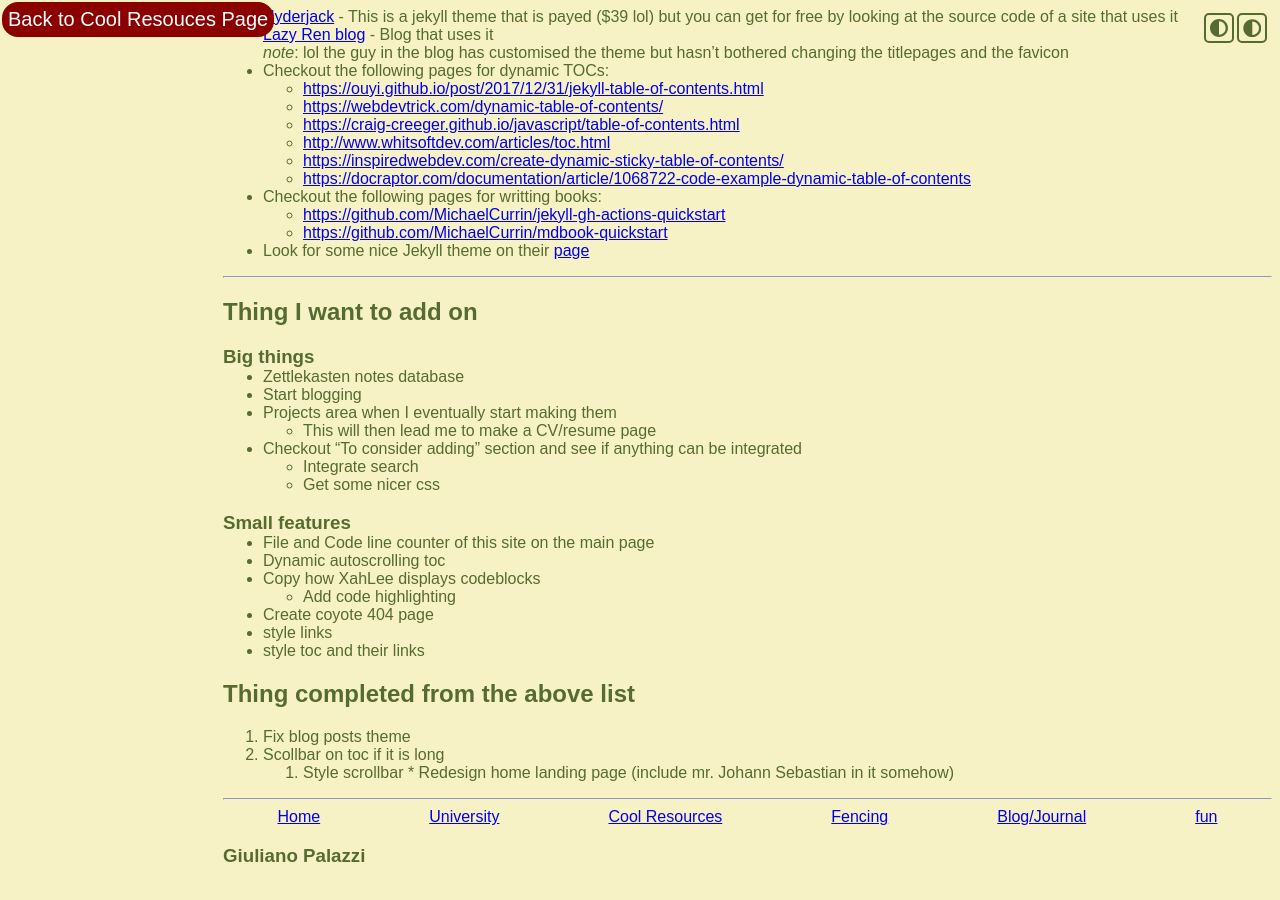
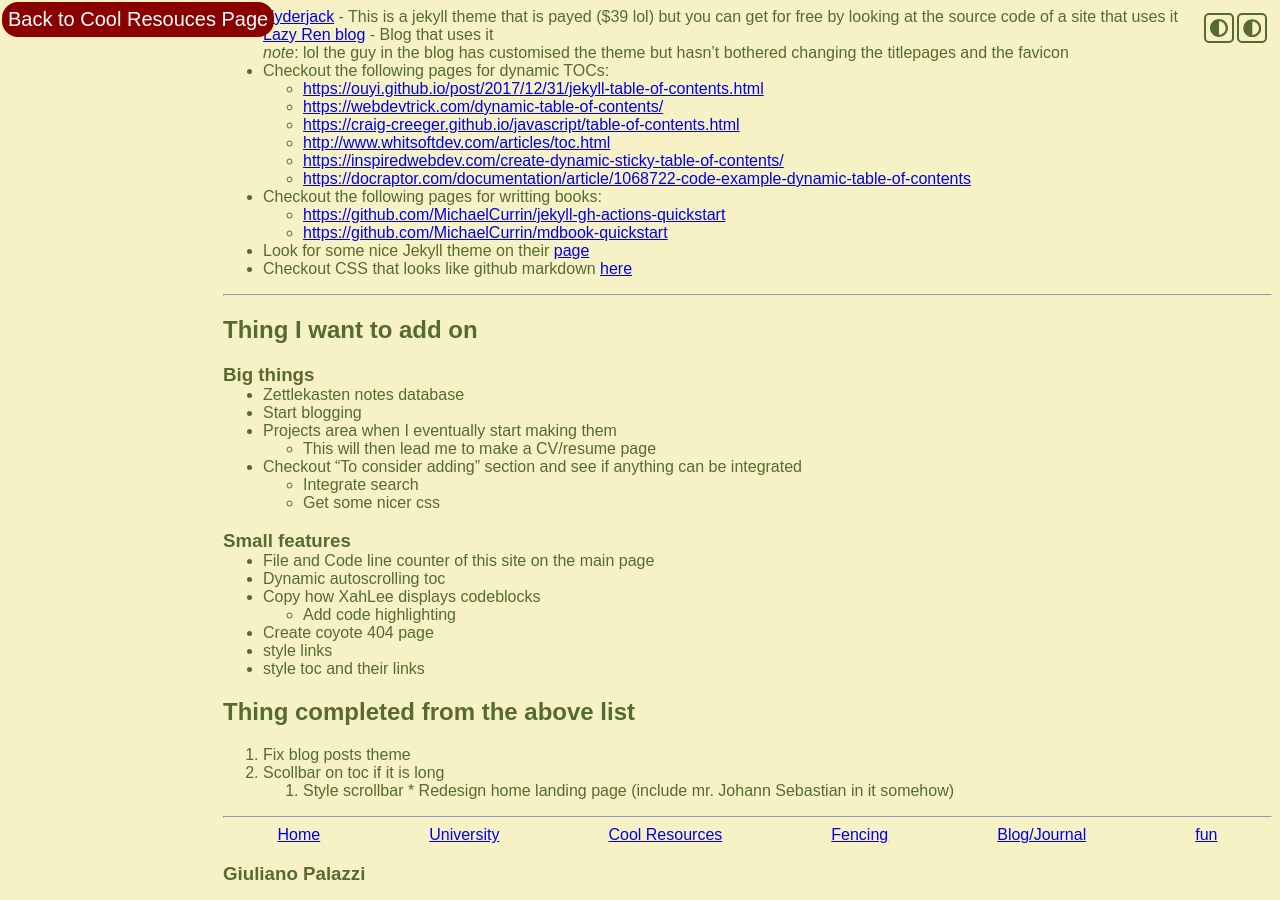
Before and after one commit to GiulianoPalazzi/giulianopalazzi.github.io, a Jekyll site: the page built from resources/used_this_website.md, in a window 1280 px wide and 900 px high, scrolled down 1054 px. Built offline with Jekyll 4.4.1, drawn with Linux system fonts in a browser that asks for light colours; nearby versions of some CDN libraries.

Commit message:
added link to checkout the css that looks like github markdown

```diff
--- a/resources/used_this_website.md
+++ b/resources/used_this_website.md
@@ -78,6 +78,7 @@ Array.from(javascript.links)
   - [https://github.com/MichaelCurrin/jekyll-gh-actions-quickstart](https://github.com/MichaelCurrin/jekyll-gh-actions-quickstart){:target="\_blank"}
   - [https://github.com/MichaelCurrin/mdbook-quickstart](https://github.com/MichaelCurrin/mdbook-quickstart){:target="\_blank"}
 - Look for some nice Jekyll theme on their [page](http://jekyllthemes.org/page9/){:target="\_blank"}
+- Checkout CSS that looks like github markdown [here](https://github.com/sindresorhus/github-markdown-css){:target="\_blank"}
 
 ---
 
```
